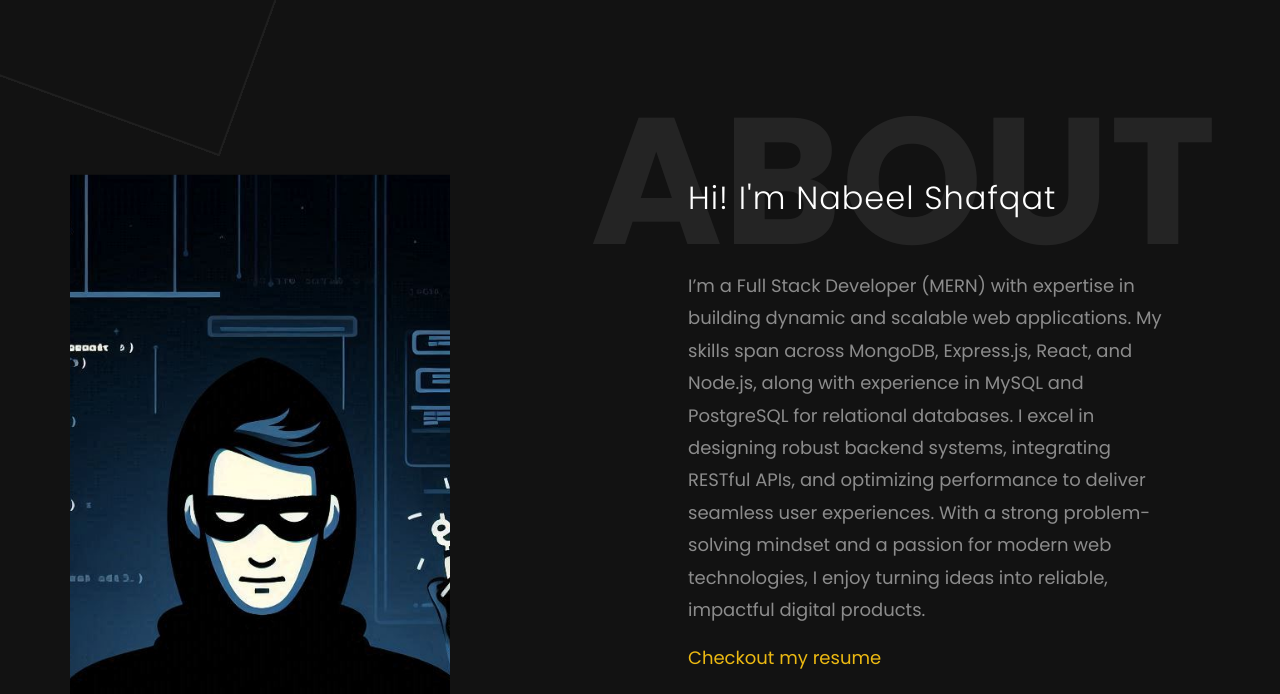
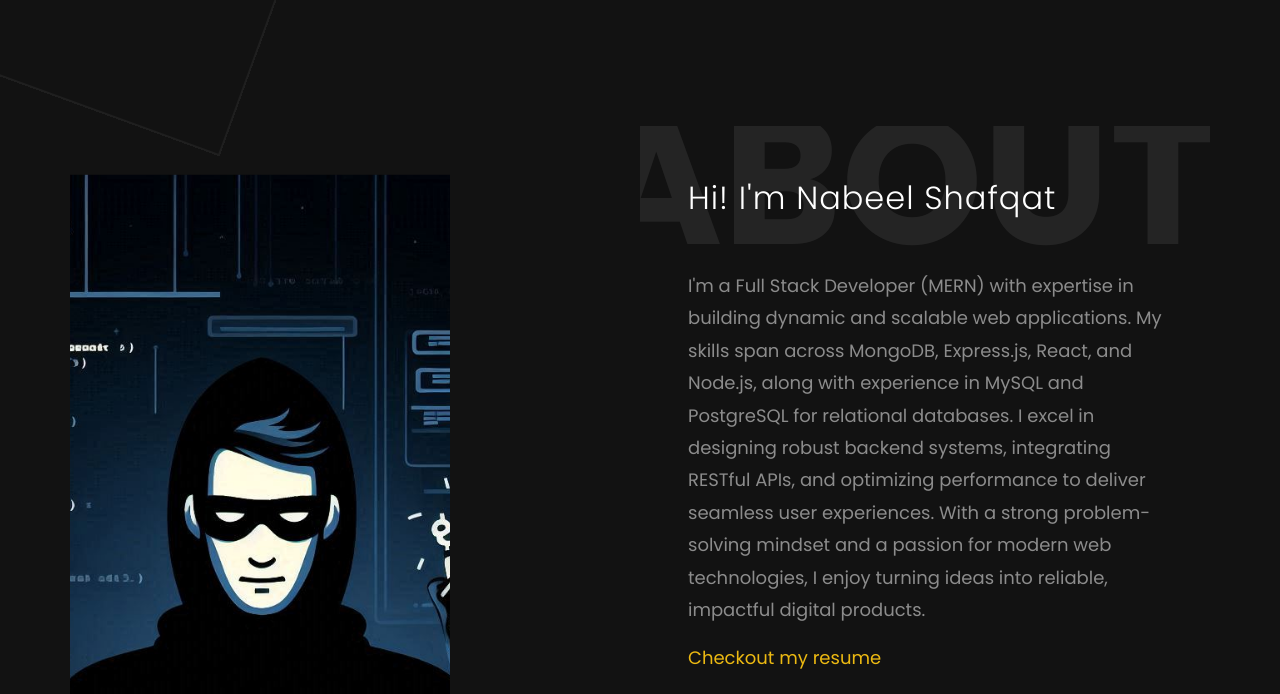
Before and after one commit to Sheikh-Nabeel/Personal_portfolio, a plain HTML site: page index.html in a window 1280 px wide. Shown: the part 800-1494 px from the top of the page. Drawn offline with Linux system fonts and the light colour scheme; some packages are replaced by stand-ins of ours; no server answers.

Commit message:
Update index.html and style.css: Added overflow styling to about description and set overflow-x to hidden in CSS

```diff
--- a/css/style.css
+++ b/css/style.css
@@ -50,6 +50,7 @@ html {
     -ms-text-size-adjust: 100%;
     -ms-overflow-style: scrollbar;
     -webkit-tap-highlight-color: rgba(0, 0, 0, 0);
+    overflow-x: hidden;
 }
 
 @-ms-viewport {
--- a/index.html
+++ b/index.html
@@ -94,11 +94,11 @@
                         <div class="col-md-4 author-img" style="background-image: url(images/Designer.jpeg);" data-scrollax=" properties: { translateY: '-70%'}"></div>
                         <div class="col-md-2"></div>
                         <div class="col-md-6 wrap ftco-animate">
-                            <div class="about-desc">
+                            <div class="about-desc" style="overflow: hidden; position: relative;">
                                 <h1 class="bold-text">About</h1>
                                 <div class="p-5">
                                     <h2 class="mb-5">Hi! I'm Nabeel Shafqat</h2>
-                                    <p>I’m a Full Stack Developer (MERN) with expertise in building dynamic and scalable web applications. My skills span across MongoDB, Express.js, React, and Node.js, along with experience in MySQL and PostgreSQL for relational databases. I excel in designing robust backend systems, integrating RESTful APIs, and optimizing performance to deliver seamless user experiences.
+                                    <p>I'm a Full Stack Developer (MERN) with expertise in building dynamic and scalable web applications. My skills span across MongoDB, Express.js, React, and Node.js, along with experience in MySQL and PostgreSQL for relational databases. I excel in designing robust backend systems, integrating RESTful APIs, and optimizing performance to deliver seamless user experiences.
 
                                         With a strong problem-solving mindset and a passion for modern web technologies, I enjoy turning ideas into reliable, impactful digital products.</p>
                                     <p><a href="Nabeel_shafqat.pdf">Checkout my resume</a></p>
```
